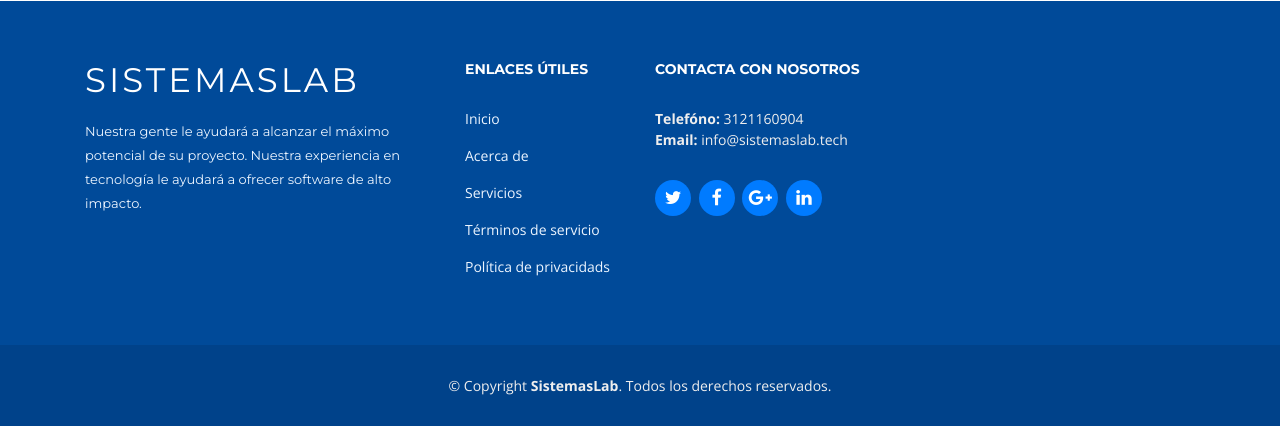
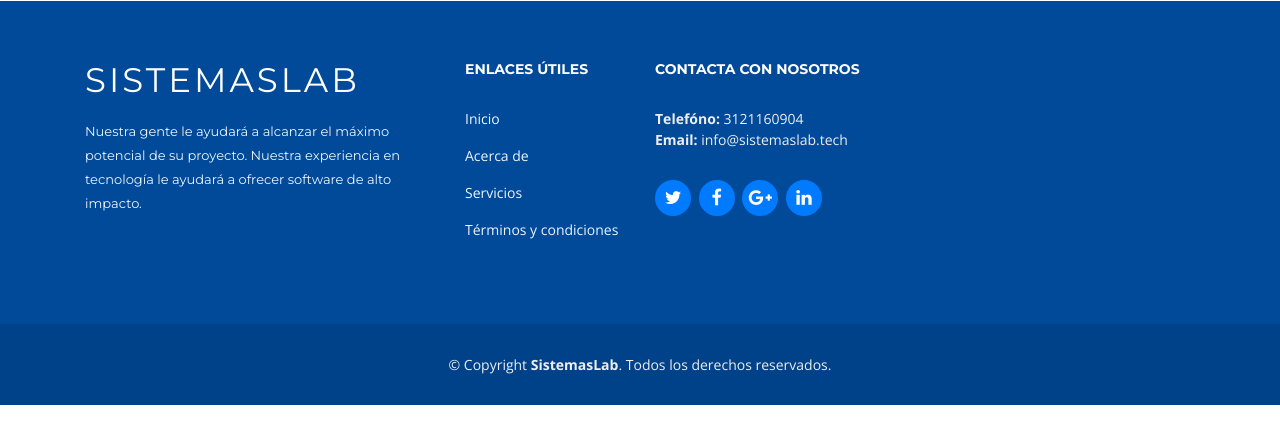
Before and after one commit to JuanPablo-Hack/sistemaslab, a PHP site: page / in a window 1280 px wide. Shown: the part 4452-4878 px from the top of the page. After the commit the page ends 4857 px from the top, so only its background shows below. Run offline with PHP 8.4, Linux system fonts and the light colour scheme; some web fonts are replaced.

Commit message:
Subiendo aviso de privacidad

```diff
--- a/static/footer.php
+++ b/static/footer.php
@@ -14,8 +14,8 @@
               <li><a href="#intro">Inicio</a></li>
               <li><a href="#about">Acerca de</a></li>
               <li><a href="#services">Servicios</a></li>
-              <li><a href="#">Términos de servicio</a></li>
-              <li><a href="#">Política de privacidads</a></li>
+              <li><a href="docs/AVISO DE PRIVACIDAD.pdf" target="_blank" rel="noopener noreferrer">Términos y condiciones</a></li>
+              <li><a href="http://" target="_blank" rel="noopener noreferrer"></a></li>
             </ul>
           </div>
 
```
Also changed, not shown: 1 other file.
